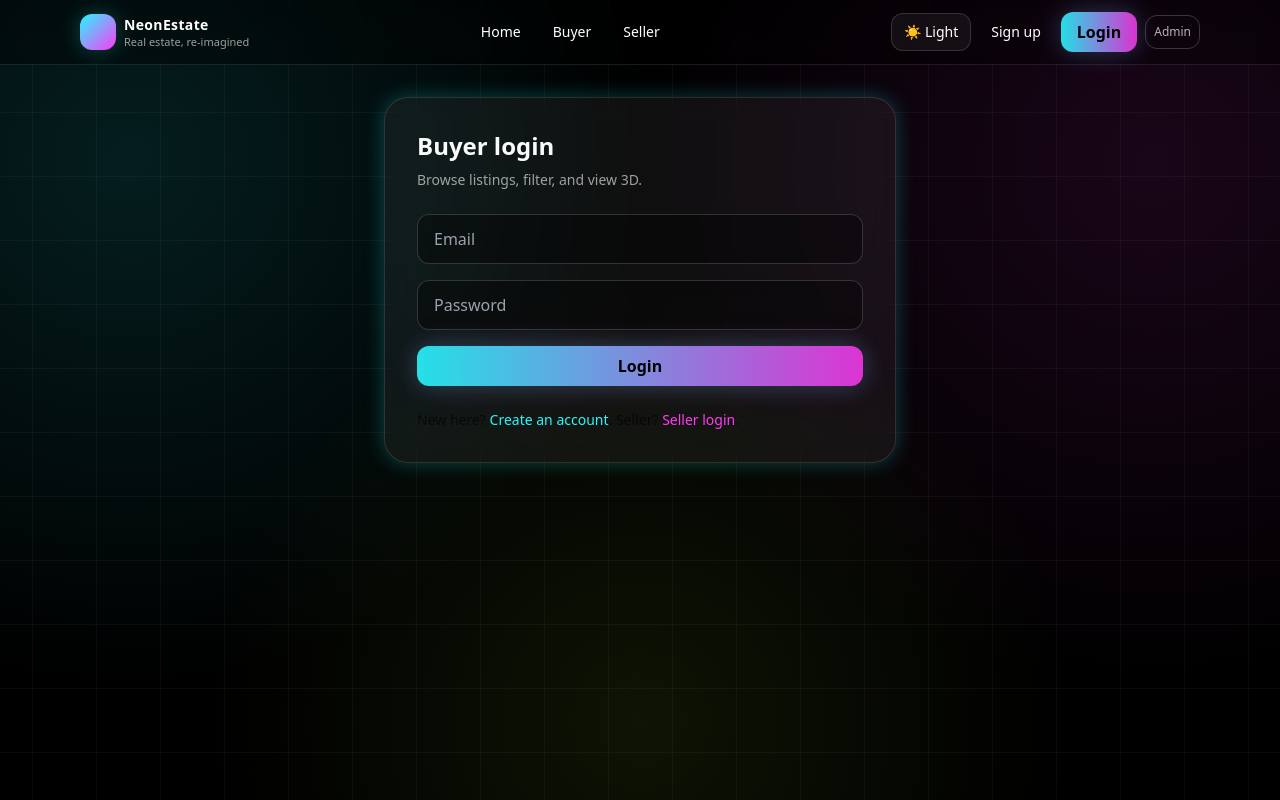
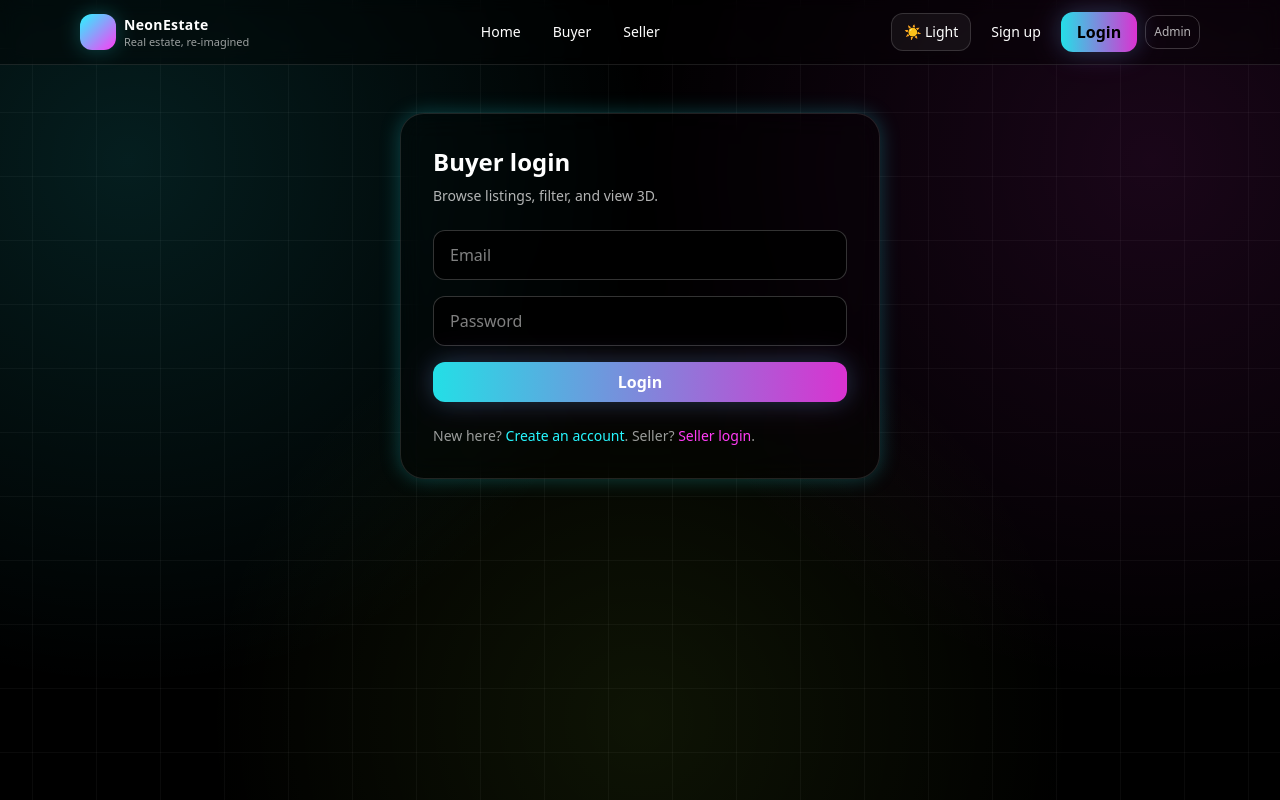
Before and after one commit to Shaz-muhammad/real-estate-3D, a React (Vite) app in the folder frontend/: page /login/buyer in a window 1280 px wide. Built offline with nearby package versions, Linux system fonts and the light colour scheme.

Commit message:
Fix texts in buyer and seller

```diff
--- a/frontend/src/pages/BuyerLogin.jsx
+++ b/frontend/src/pages/BuyerLogin.jsx
@@ -19,29 +19,33 @@ export default function BuyerLogin() {
       setAuth(data);
       navigate(location.state?.from || "/buyer");
     } catch (err) {
-      setError(err?.response?.data?.message || "Login failed");
+      const message =
+        err?.response?.data?.message || err?.message || "Login failed";
+      setError(message);
     } finally {
       setLoading(false);
     }
   }
 
   return (
-    <div className="mx-auto max-w-lg">
-      <div className="glass rounded-3xl p-8 shadow-glow">
-        <h2 className="text-2xl font-semibold">Buyer login</h2>
-        <p className="mt-2 text-sm text-white/60">
+    <div className="mx-auto max-w-lg p-4">
+      <div className="glass rounded-3xl p-8 shadow-glow bg-white/10 dark:bg-black/20 text-black dark:text-white transition-colors duration-300">
+        <h2 className="text-2xl font-semibold text-black dark:text-white">
+          Buyer login
+        </h2>
+        <p className="mt-2 text-sm text-black/70 dark:text-white/70">
           Browse listings, filter, and view 3D.
         </p>
 
-        {error ? (
+        {error && (
           <div className="mt-4 rounded-2xl border border-red-500/30 bg-red-500/10 p-3 text-sm text-red-200">
             {error}
           </div>
-        ) : null}
+        )}
 
         <form onSubmit={onSubmit} className="mt-6 space-y-4">
           <input
-            className="input-neo"
+            className="input-neo bg-white/90 dark:bg-black/80 text-black dark:text-white placeholder-black/50 dark:placeholder-white/50 border border-black/20 dark:border-white/20"
             placeholder="Email"
             type="email"
             value={form.email}
@@ -49,7 +53,7 @@ export default function BuyerLogin() {
             required
           />
           <input
-            className="input-neo"
+            className="input-neo bg-white/90 dark:bg-black/80 text-black dark:text-white placeholder-black/50 dark:placeholder-white/50 border border-black/20 dark:border-white/20"
             placeholder="Password"
             type="password"
             value={form.password}
@@ -59,14 +63,14 @@ export default function BuyerLogin() {
             required
           />
           <button
-            className="btn-neon w-full justify-center text-black"
+            className="btn-neon w-full justify-center text-black dark:text-white"
             disabled={loading}
           >
             {loading ? "Signing in..." : "Login"}
           </button>
         </form>
 
-        <div className="mt-6 text-sm text-black/60">
+        <div className="mt-6 text-sm text-black/60 dark:text-white/60">
           New here?{" "}
           <Link className="text-neon-cyan hover:underline" to="/signup">
             Create an account
--- a/frontend/src/pages/SellerLogin.jsx
+++ b/frontend/src/pages/SellerLogin.jsx
@@ -19,29 +19,33 @@ export default function SellerLogin() {
       setAuth(data);
       navigate(location.state?.from || "/seller");
     } catch (err) {
-      setError(err?.response?.data?.message || "Login failed");
+      const message =
+        err?.response?.data?.message || err?.message || "Login failed";
+      setError(message);
     } finally {
       setLoading(false);
     }
   }
 
   return (
-    <div className="mx-auto max-w-lg">
-      <div className="glass rounded-3xl p-8 shadow-glow2">
-        <h2 className="text-2xl font-semibold">Seller login</h2>
-        <p className="mt-2 text-sm text-white/60">
+    <div className="mx-auto max-w-lg p-4">
+      <div className="glass rounded-3xl p-8 shadow-glow2 bg-white/10 dark:bg-black/20 text-black dark:text-white transition-colors duration-300">
+        <h2 className="text-2xl font-semibold text-black dark:text-white">
+          Seller login
+        </h2>
+        <p className="mt-2 text-sm text-black/70 dark:text-white/70">
           Upload images + 3D models to captivate buyers.
         </p>
 
-        {error ? (
+        {error && (
           <div className="mt-4 rounded-2xl border border-red-500/30 bg-red-500/10 p-3 text-sm text-red-200">
             {error}
           </div>
-        ) : null}
+        )}
 
         <form onSubmit={onSubmit} className="mt-6 space-y-4">
           <input
-            className="input-neo"
+            className="input-neo bg-white/90 dark:bg-black/80 text-black dark:text-white placeholder-black/50 dark:placeholder-white/50 border border-black/20 dark:border-white/20"
             placeholder="Email"
             type="email"
             value={form.email}
@@ -49,7 +53,7 @@ export default function SellerLogin() {
             required
           />
           <input
-            className="input-neo"
+            className="input-neo bg-white/90 dark:bg-black/80 text-black dark:text-white placeholder-black/50 dark:placeholder-white/50 border border-black/20 dark:border-white/20"
             placeholder="Password"
             type="password"
             value={form.password}
@@ -59,14 +63,14 @@ export default function SellerLogin() {
             required
           />
           <button
-            className="btn-neon w-full justify-center text-black"
+            className="btn-neon w-full justify-center text-black dark:text-white"
             disabled={loading}
           >
             {loading ? "Signing in..." : "Login"}
           </button>
         </form>
 
-        <div className="mt-6 text-sm text-black/60">
+        <div className="mt-6 text-sm text-black/60 dark:text-white/60">
           New here?{" "}
           <Link className="text-neon-cyan hover:underline" to="/signup">
             Create an account
```
